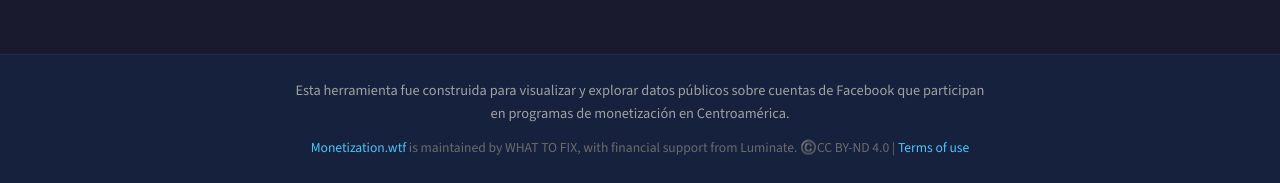
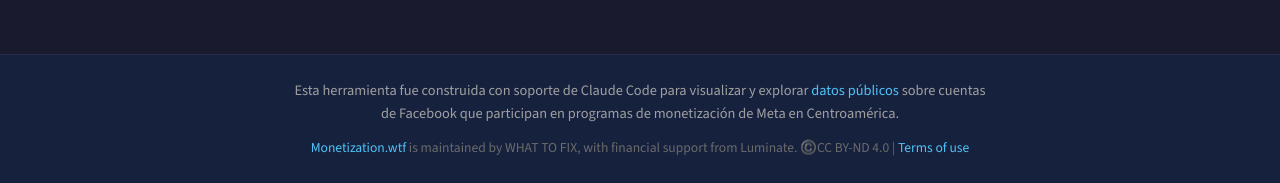
Before and after one commit to luisassardo/monetization-tool, a Flask app: page / in a window 1280 px wide. Shown: the part 2182-2365 px from the top of the page. Run offline with Flask 3, Linux system fonts and the light colour scheme.

Commit message:
Update index.html

```diff
--- a/monetization-tool/templates/index.html
+++ b/monetization-tool/templates/index.html
@@ -794,8 +794,8 @@
     <div class="container">
       <div class="footer-content">
         <p class="footer-about">
-          Esta herramienta fue construida para visualizar y explorar datos públicos sobre cuentas de Facebook
-          que participan en programas de monetización en Centroamérica.
+          Esta herramienta fue construida con soporte de Claude Code para visualizar y explorar <a href="https://www.facebook.com/business/help/1738245236284278" target="_blank">datos públicos</a> sobre cuentas de Facebook
+          que participan en programas de monetización de Meta en Centroamérica.
         </p>
         <p class="footer-license">
           <a href="https://monetization.wtf" target="_blank">Monetization.wtf</a> is maintained by WHAT TO FIX,
```
